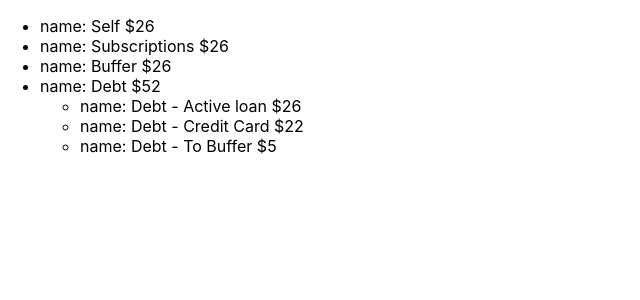
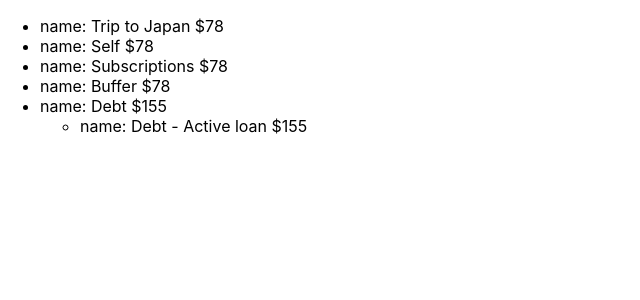
Before and after one commit to Ant3ney/Anthonys_Finance_App, a React (Create React App) app: page / in a window 1280 px wide. Shown: the top 300 px of the page, without its empty margins (0-640 px from the left). Built offline with nearby package versions, Linux system fonts and the light colour scheme.

Commit message:
Update partition tree

```diff
--- a/src/components/IncomePartition/PartitionTree.tsx
+++ b/src/components/IncomePartition/PartitionTree.tsx
@@ -1,7 +1,7 @@
 import build3DHierarchy from "./build3DHierarchy";
 import humboldt_spring_2024 from "./partitionTrees/humboldt_spring_2024";
 
-const HARD_INCOME = 257;
+const HARD_INCOME = 772;
 
 function PartitionTree({ income, twoDHierarchy }: any) {
   const deepCopy2DHierarchy = JSON.parse(JSON.stringify(twoDHierarchy));
--- a/src/components/IncomePartition/partitionTrees/humboldt_spring_2024.ts
+++ b/src/components/IncomePartition/partitionTrees/humboldt_spring_2024.ts
@@ -24,6 +24,14 @@ export default [
     name: "Self",
   },
   {
+    id: "0.6580904742071514",
+    parentID: null,
+    children: null,
+    percentage: "10",
+    amount: "",
+    name: "Trip to Japan",
+  },
+  {
     id: "0.8284784560816267",
     parentID: null,
     children: [
@@ -32,24 +40,8 @@ export default [
         parentID: "0.8284784560816267",
         children: null,
         percentage: "",
-        amount: "593",
+        amount: "750",
         name: "Debt - Active loan",
-      },
-      {
-        id: "0.6175240463181191",
-        parentID: "0.8284784560816267",
-        children: null,
-        percentage: "",
-        amount: "501",
-        name: "Debt - Credit Card",
-      },
-      {
-        id: "0.6175240463181192",
-        parentID: "0.8284784560816267",
-        children: null,
-        percentage: "",
-        amount: "100",
-        name: "Debt - To Buffer",
       },
     ],
     percentage: "20",
```
